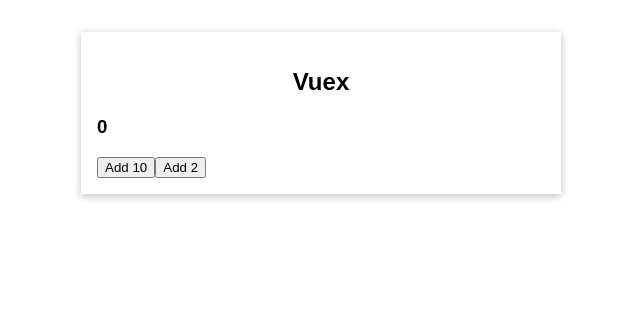
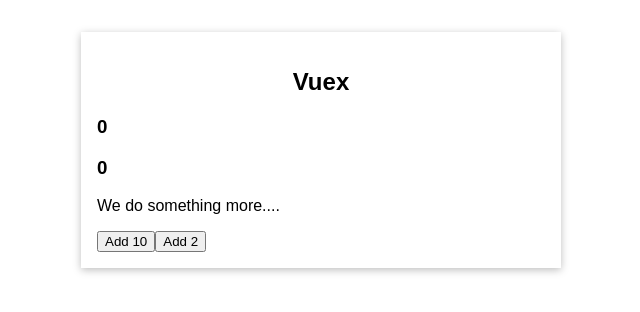
Before and after one commit to AlexLucenaWeb/vue-vuex, a Vue app: page / in a window 1280 px wide. Shown: the top 312 px of the page, without its empty margins (319-959 px from the left). Built offline with nearby package versions, Linux system fonts and the light colour scheme.

Commit message:
adding getters

```diff
--- a/src/App.vue
+++ b/src/App.vue
@@ -1,6 +1,7 @@
 <template>
   <base-container title="Vuex">
     <the-counter></the-counter>
+    <favorite-value></favorite-value>
     <button @click="addTen">Add 10</button>
     <change-counter></change-counter>
   </base-container>
@@ -10,12 +11,14 @@
 import BaseContainer from './components/BaseContainer.vue';
 import TheCounter from './components/TheCounter.vue';
 import ChangeCounter from './components/ChangeCounter.vue';
+import FavoriteValue from './components/FavoriteValue.vue';
 
 export default {
   components: {
     BaseContainer,
     TheCounter,
-    ChangeCounter
+    ChangeCounter,
+    FavoriteValue
   },
   methods: {
     addTen() {
--- a/src/components/FavoriteValue.vue
+++ b/src/components/FavoriteValue.vue
@@ -0,0 +1,14 @@
+<template>
+  <h3>{{ counter }}</h3>
+  <p>We do something more....</p>
+</template>
+
+<script>
+export default {
+  computed: {
+    counter() {
+      return this.$store.getters.normalizeCounter;
+    }
+  }
+};
+</script>
--- a/src/components/TheCounter.vue
+++ b/src/components/TheCounter.vue
@@ -6,7 +6,7 @@
 export default {
   computed: {
     counter() {
-      return this.$store.state.counter;
+      return this.$store.getters.finalCounter;
     }
   }
 };
--- a/src/main.js
+++ b/src/main.js
@@ -15,7 +15,22 @@
       state.counter = state.counter + 2;
     },
     increase(state, payload) {
-      state.counter = state.counter + payload.value ;
+      state.counter = state.counter + payload.value;
+    }
+  },
+  getters: {
+    finalCounter(state) {
+      return state.counter * 2;
+    },
+    normalizeCounter(_, getters) {
+      const finalCounter = getters.finalCounter;
+      if (finalCounter < 0) {
+        return 0;
+      }
+      if (finalCounter > 100) {
+        return 100;
+      }
+      return finalCounter;
     }
   }
 });
```
